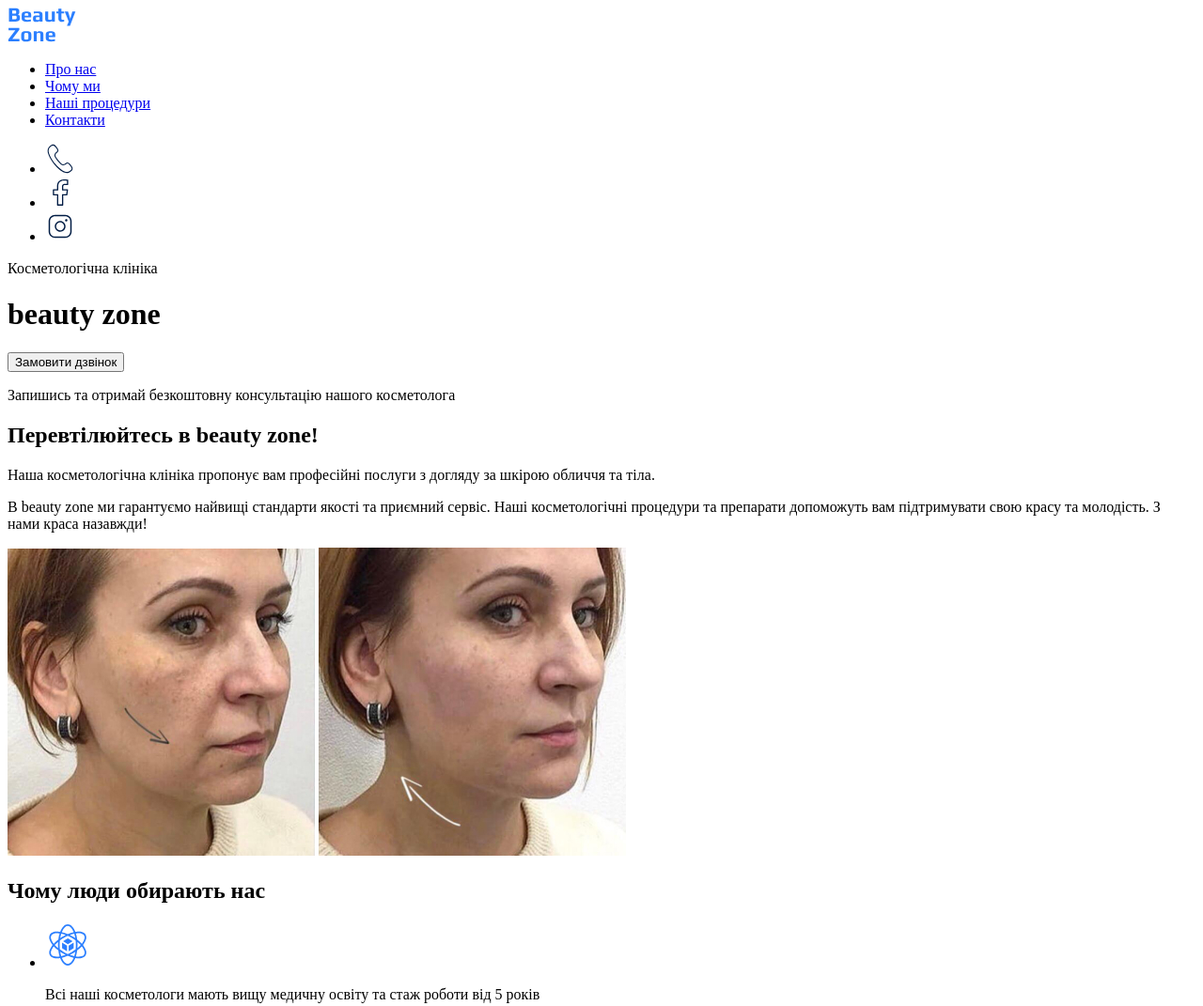
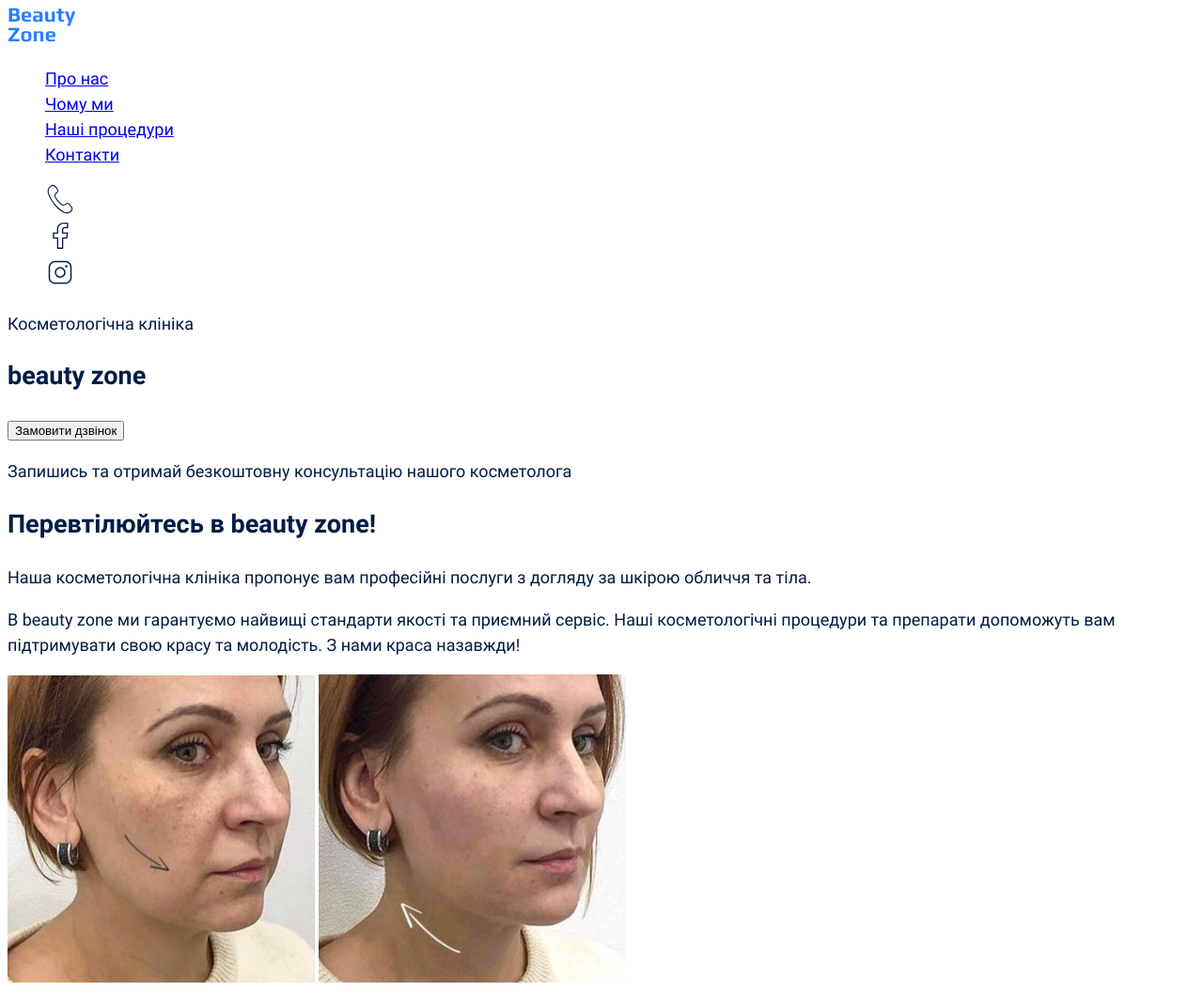
Before and after one commit to alexupk/Beaty_Zone_landig, a plain HTML site: page index.html in a window 1280 px wide. Shown: the top 1071 px of the page at 94% size. Drawn offline with Linux system fonts and the light colour scheme.

Commit message:
start css

```diff
--- /dev/null
+++ b/css/style.css
@@ -0,0 +1,67 @@
+@font-face {
+    font-display: swap;
+    font-family: 'Play';
+    font-style: normal;
+    font-weight: 400;
+    src: url('../fonts/play-v19-cyrillic_latin-regular.woff2') format('woff2');
+}
+@font-face {
+    font-display: swap;
+    font-family: 'Play';
+    font-style: normal;
+    font-weight: 700;
+    src: url('../fonts/play-v19-cyrillic_latin-700.woff2') format('woff2');
+}
+@font-face {
+    font-display: swap;
+    font-family: 'Roboto';
+    font-style: normal;
+    font-weight: 400;
+    src: url('../fonts/roboto-v32-cyrillic_latin-regular.woff2') format('woff2');
+}
+@font-face {
+    font-display: swap;
+    font-family: 'Roboto';
+    font-style: normal;
+    font-weight: 700;
+    src: url('../fonts/roboto-v32-cyrillic_latin-700.woff2') format('woff2');
+}
+
+:root {
+    /*Primary colors*/
+    --primary-color-blue-dark: #011C44;
+    --primary-color-light: #FFFFFF;
+    --primary-color-blue: #2B7FFF;
+    /*Secondary colors*/
+    --secondary-color-dark-grey: #4A4A4A;
+    --secondary-color-grey:#4A4A4A;
+    --secondary-color-grey-light: #4A4A4A;
+    --secondary-color-blue-dark: #747272;
+    --secondary-color-yellow: #FFD02B;
+}
+
+/* base */
+body{
+    color: var(--primary-color-blue-dark);
+    font-family: "Roboto", sans-serif;
+    font-size: 18px;
+    line-height: 1.5;
+}
+
+ul {
+    list-style-type: none;
+}
+
+/* header */
+
+/* hero-section */
+
+/* about-section */
+
+/* why-section */
+
+/* procedures-section */
+
+/* contact-section */
+
+/* footer */
--- a/index.html
+++ b/index.html
@@ -3,22 +3,23 @@
   <head>
     <meta charset="UTF-8" />
     <meta name="viewport" content="width=device-width, initial-scale=1.0" />
+    <link rel="stylesheet" href="./css/style.css" />
     <title>Beauty zone</title>
   </head>
   <body>
     <header>
       <nav>
-        <a href="#">
+        <a href="./index.html">
           <img
             src="./images/logo.svg"
             alt="Логотип кометологічной клінікі Beauty zone"
           />
         </a>
         <ul>
-          <li><a href="#">Про нас</a></li>
-          <li><a href="#">Чому ми</a></li>
-          <li><a href="#">Наші процедури</a></li>
-          <li><a href="#">Контакти</a></li>
+          <li><a href="#about-section">Про нас</a></li>
+          <li><a href="#why-section">Чому ми</a></li>
+          <li><a href="#procedures-section">Наші процедури</a></li>
+          <li><a href="#contact-section">Контакти</a></li>
         </ul>
         <ul>
           <li>
@@ -45,22 +46,23 @@
         </ul>
       </nav>
     </header>
+    <main>
       <!-- section 1 -->
-    <sectiion>
+      <section>
         <p>Косметологічна клініка</p>
         <h1>beauty zone</h1>
         <button type="button">Замовити дзвінок</button>
         <p>Запишись та отримай безкоштовну консультацію нашого косметолога</p>
-    </sectiion>
+      </section>
       <!-- section 2 -->
-    <sectiion>
+      <section id="about-section">
         <h2>Перевтілюйтесь в <span>beauty zone!</span></h2>
         <p>
-        Наша косметологічна клініка пропонує вам професійні послуги з догляду за
-        шкірою обличчя та тіла.
+          Наша косметологічна клініка пропонує вам професійні послуги з догляду
+          за шкірою обличчя та тіла.
         </p>
         <p>
-        B <spun>beauty zone</spun> ми гарантуємо найвищі стандарти якості та
+          B <span>beauty zone</span> ми гарантуємо найвищі стандарти якості та
           приємний сервіс. Наші косметологічні процедури та препарати допоможуть
           вам підтримувати свою красу та молодість. З нами краса назавжди!
         </p>
@@ -72,9 +74,9 @@
           src="./images/woman_after_procedure.jpg"
           alt="Обличчя жінки після косметологічної процедури"
         />
-    </sectiion>
+      </section>
       <!-- section 3 -->
-    <sectiion>
+      <section id="why-section">
         <h2>Чому люди <span>обирають нас</span></h2>
         <ul>
           <li>
@@ -83,8 +85,8 @@
               alt="Іконка зображує науку"
             />
             <p>
-            Всі наші косметологи мають вищу медичну освіту та стаж роботи від 5
-            років
+              Всі наші косметологи мають вищу медичну освіту та стаж роботи від
+              5 років
             </p>
           </li>
           <li>
@@ -93,8 +95,8 @@
               alt="Іконка зображує кометичні засоби"
             />
             <p>
-            Використовуємо тільки професійне обладнання та косметику, перевірену
-            часом
+              Використовуємо тільки професійне обладнання та косметику,
+              перевірену часом
             </p>
           </li>
           <li>
@@ -105,60 +107,75 @@
             </p>
           </li>
         </ul>
-    </sectiion>
+      </section>
       <!-- section 4 -->
-    <sectiion>
+      <section id="procedures-section">
         <h2>Наші процедури</h2>
         <button type="button">
           <img src="./images/arrow_left.svg" alt="Стрілка ліворуч" />
         </button>
         <ul>
           <li>
+            <article>
               <img
                 src="./images/face_masks.jpg"
                 alt="Жінка отримує процедуру накладання маски на обличчя"
               />
-          <p>Маски для обличчя</p>
+              <h3>Маски для обличчя</h3>
+            </article>
           </li>
           <li>
+            <article>
               <img
                 src="./images/injections.jpg"
                 alt="Жінка отримує процедуру ін'єкцій для обличчя"
               />
-          <p>Ін'єкції для обличчя</p>
+              <h3>Ін'єкції для обличчя</h3>
+            </article>
           </li>
           <li>
+            <article>
               <img
                 src="./images/cleansing.jpg"
                 alt="Жінка отримує процедуру очищення обличчя"
               />
-          <p>Очищення обличчя</p>
+              <h3>Очищення обличчя</h3>
+            </article>
           </li>
         </ul>
         <button type="button">
           <img src="./images/arrow_right.svg" alt="Стрілка праворуч" />
         </button>
         <img src="./images/novigation.svg" alt="Новігація" />
-    </sectiion>
+      </section>
       <!-- section 5 -->
-    <sectiion>
+      <section id="contact-section">
         <h2>Як нас <span>знайти</span></h2>
         <!-- мапа -->
+        <iframe
+          src="https://www.google.com/maps/embed?pb=!1m18!1m12!1m3!1d2865.174606618287!2d30.51326335626346!3d50.44221699856303!2m3!1f0!2f0!3f0!3m2!1i1024!2i768!4f13.1!3m3!1m2!1s0x40d4cef8b5f6338d%3A0x25c7f06ad686451c!2z0LHRg9C70YzQstCw0YAg0KLQsNGA0LDRgdCwINCo0LXQstGH0LXQvdC60LAsIDUsINCa0LjRl9CyLCAwMjAwMA!5e1!3m2!1suk!2sua!4v1730977810318!5m2!1suk!2sua"
+          width="605"
+          height="481"
+          allowfullscreen=""
+          loading="lazy"
+          referrerpolicy="no-referrer-when-downgrade"
+        ></iframe>
         <!-- форма запису -->
-    </sectiion>
+      </section>
+    </main>
     <footer>
       <nav>
-        <a href="#">
+        <a href="./index.html">
           <img
             src="./images/logo.svg"
             alt="Логотип кометологічной клінікі Beauty zone"
           />
         </a>
         <ul>
-          <li><a href="#">Про нас</a></li>
-          <li><a href="#">Чому ми</a></li>
-          <li><a href="#">Наші процедури</a></li>
-          <li><a href="#">Контакти</a></li>
+          <li><a href="#about-section">Про нас</a></li>
+          <li><a href="#why-section">Чому ми</a></li>
+          <li><a href="#procedures-section">Наші процедури</a></li>
+          <li><a href="#contact-section">Контакти</a></li>
         </ul>
       </nav>
       <address>
@@ -195,7 +212,7 @@
           </li>
         </ul>
         <a href="#" target="_blank">Політика конфіденційності</a>
-        <p>© 2022 Дані захищені</p>
+        <p>&copy; 2022 Дані захищені</p>
       </address>
       <img
         src="./images/comedic_features.jpg"
```
Also changed, not shown: fonts/play-v19-cyrillic_latin-700.woff2 (added), fonts/play-v19-cyrillic_latin-regular.woff2 (added), fonts/roboto-v32-cyrillic_latin-700.woff2 (added), fonts/roboto-v32-cyrillic_latin-regular.woff2 (added). Lines whose indentation alone changed are shown as unchanged.
